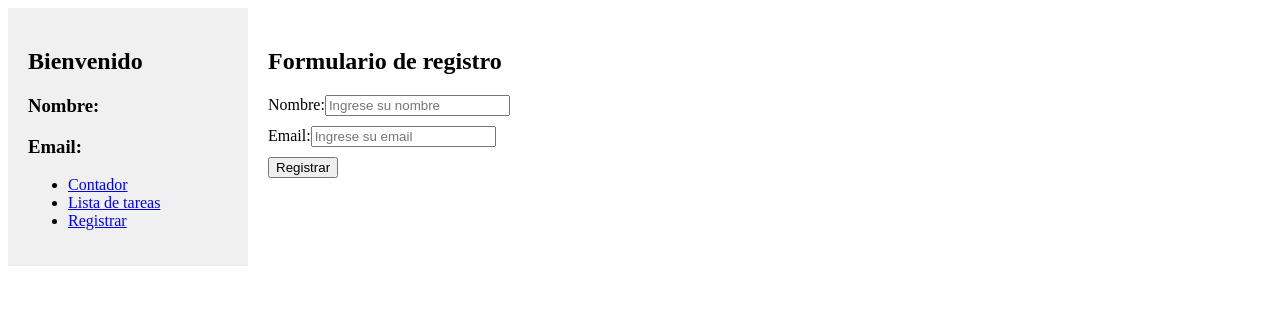
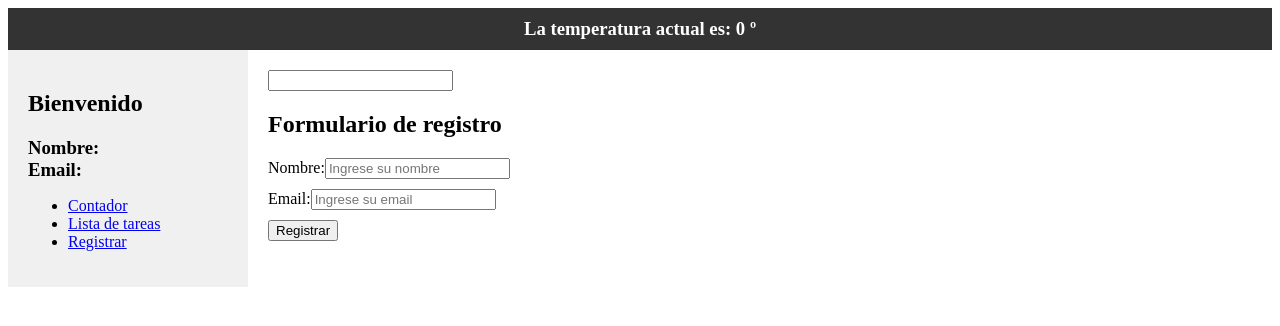
Before and after one commit to Frandpj/vue-project, a Vue app: page /registrar in a window 1280 px wide. Shown: the top 326 px of the page. Built offline with nearby package versions, Linux system fonts and the light colour scheme; no server answers.

Commit message:
Api de tiempo Enviar mensaje de padre a hijo y que se actualice al escribir automaticamente

```diff
--- a/package.json
+++ b/package.json
@@ -11,6 +11,7 @@
   },
   "dependencies": {
     "@vee-validate/yup": "^4.15.0",
+    "axios": "^1.7.9",
     "pinia": "^3.0.1",
     "vee-validate": "^4.15.0",
     "vue": "^3.5.13",
--- /dev/null
+++ b/src/components/Header.vue
@@ -0,0 +1,32 @@
+<template>
+    <div class="header">
+        {{ mensajeRecibido }} <Weather></Weather>
+    </div>
+</template>
+<script setup>
+import Weather from './Weather.vue';
+import { defineProps, ref, watch } from 'vue';
+
+const props = defineProps(['mensaje'])
+const mensajeRecibido = ref(props.mensaje);
+
+watch(() => props.mensaje, (newValue) => {
+    mensajeRecibido.value = newValue;
+});
+</script>
+<style scope>
+.header {
+    display: flex;
+    justify-content: center;
+    align-items: center;
+    padding: 10px 20px;
+    top: 0;
+    right: 0;
+    left: 0;
+    background-color: #333;
+    color: white;
+}
+h3 {
+    margin: 0;
+}
+</style>
--- a/src/components/Sidebar.vue
+++ b/src/components/Sidebar.vue
@@ -1,8 +1,8 @@
 <template>
     <div class="sidebar">
         <h2>Bienvenido</h2>
-        <h3>Nombre: {{ nombre }}</h3>
-        <h3>Email: {{ email }}</h3>
+        <h3>Nombre: {{ registrarStore.nombre }}</h3>
+        <h3>Email: {{ registrarStore.email }}</h3>
         <ul>
             <li>
                 <router-link to="/contador">Contador</router-link>
@@ -21,16 +21,7 @@
 import { ref, watch } from 'vue';
 
 const registrarStore = useRegistrarStore();
-const nombre = ref(registrarStore.nombre.value)
-const email = ref(registrarStore.email.value)
 
-watch(() => registrarStore.nombre, (newValue) => {
-    nombre.value = newValue
-});
-
-watch(() => registrarStore.email, (newValue) => {
-    email.value = newValue
-});
 
 </script>
 <style scoped>
--- /dev/null
+++ b/src/components/Weather.vue
@@ -0,0 +1,17 @@
+<template>
+    <h3>La temperatura actual es: {{ weatherStore.temperatura }} º</h3>
+</template>
+<script setup>
+import { useWeather } from '@/composables/useWeather';
+import { onMounted } from 'vue';
+import { useWeatherStore } from '@/stores/weatherStore'
+
+const weatherStore = useWeatherStore();
+
+onMounted(() => {
+    useWeather();
+});
+</script>
+<style scope>
+
+</style>
--- /dev/null
+++ b/src/composables/useWeather.js
@@ -0,0 +1,8 @@
+import { getTemperatura } from '@/helpers/getWeather'
+import { useWeatherStore } from '../stores/weatherStore'
+
+export const useWeather = async() => {
+    const temperatura = await getTemperatura();
+    const weatherStore = useWeatherStore();
+    weatherStore.temperatura = temperatura;
+}
--- /dev/null
+++ b/src/helpers/getWeather.js
@@ -0,0 +1,10 @@
+import axios from "axios";
+
+const API_URL = 'https://api.open-meteo.com/v1/forecast?latitude=37.5629&longitude=-4.8436&current=temperature_2m&timezone=auto&forecast_days=1';
+
+export const getTemperatura = async () => {
+    const resp = await axios.get(API_URL);
+    const nuevaTempetura = resp.data.current.temperature_2m;
+
+    return nuevaTempetura
+}
--- /dev/null
+++ b/src/stores/weatherStore.js
@@ -0,0 +1,12 @@
+import { defineStore } from "pinia";
+import { ref } from "vue";
+
+export const useWeatherStore = defineStore('weather', () => {
+    const temperatura = ref(0);
+
+    const setTemperatura = (temp) => {
+        temperatura.value = temp;
+    }
+
+    return {temperatura, setTemperatura}
+});
--- a/src/views/MainView.vue
+++ b/src/views/MainView.vue
@@ -1,13 +1,20 @@
 <template>
+    <Header :mensaje="texto"></Header>
     <div class="container">
         <Sidebar></Sidebar>
         <div class="content">
+            <input type="text" v-model="texto">
+            {{ texto }}
             <router-view></router-view>
         </div>
     </div>
 </template>
 <script setup>
+import Header from '@/components/Header.vue';
 import Sidebar from '@/components/Sidebar.vue';
+import { ref } from 'vue';
+
+const texto = ref('');
 </script>
 <style scoped>
 .container {
```
Also changed, not shown: src/stores/counter.js (deleted, +0 -12 lines), 1 other file (tests, documents, lock files or other folders).
